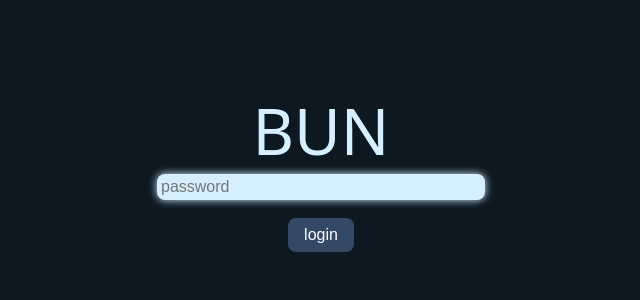
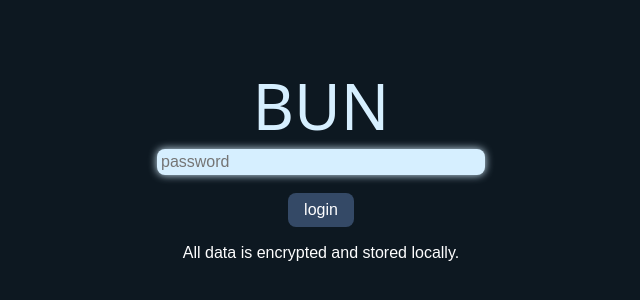
Before and after one commit to popfendi/bun, a React (Create React App) app: page / in a window 1280 px wide. Shown: the part 190-490 px from the top of the page, without its empty margins (319-959 px from the left). Built offline with nearby package versions, Linux system fonts and the light colour scheme; a web font is replaced by a local one.

Commit message:
added regist to login page

```diff
--- a/src/App.js
+++ b/src/App.js
@@ -6,7 +6,7 @@
   return (
     <div className="App">
       <p className="logo-text">BUN</p>
-      <Login />
+      <Login firstLogin={false} />
     </div>
   );
 }
--- a/src/pages/Login.js
+++ b/src/pages/Login.js
@@ -1,4 +1,4 @@
-const Login = () => {
+const Login = (props) => {
   return (
     <div className="login-container">
       <input
@@ -6,7 +6,10 @@
         type="password"
         placeholder="password"
       />
-      <button className="login-button">login</button>
+      <button className="login-button">
+        {props.firstLogin ? "register" : "login"}
+      </button>
+      <p className="login-text">All data is encrypted and stored locally.</p>
     </div>
   );
 };
```
